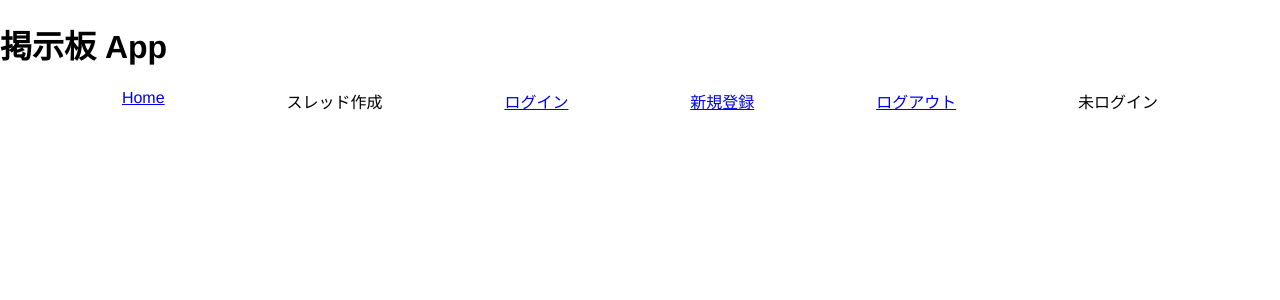
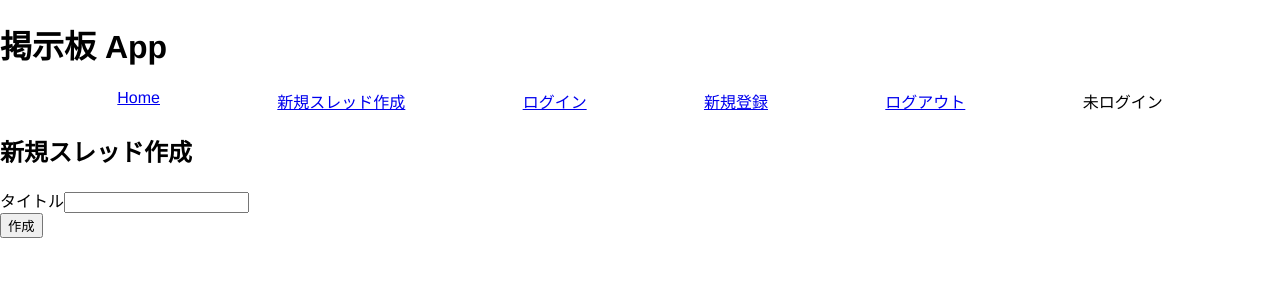
Before and after one commit to tkyytnm/keijiban-app, a React (Create React App) app in the folder client/: page /new-thread in a window 1280 px wide. Shown: the top 300 px of the page. Built offline with nearby package versions, Linux system fonts and the light colour scheme.

Commit message:
Add newThread feature

```diff
--- a/client/src/app/App.js
+++ b/client/src/app/App.js
@@ -3,6 +3,7 @@ import { Routes, Route } from "react-router-dom";
 import Header from "../common/header/Header.js";
 import Threads from "../features/threads/Threads.js";
 import Thread from "../features/thread/Thread.js";
+import NewThread from "../features/newThread/NewThread.js";
 import Login from "../features/auth/Login.js";
 import Logout from "../features/auth/Logout.js";
 import Register from "../features/auth/Register.js";
@@ -14,7 +15,8 @@ function App() {
       <section>
         <Routes>
           <Route path="/" element={<Threads />} />
-          <Route path="thread:threadId" element={<Thread />} />
+          <Route path="new-thread" element={<NewThread />} />
+          <Route path="thread/:threadId" element={<Thread />} />
           <Route path="login" element={<Login />} />
           <Route path="logout" element={<Logout />} />
           <Route path="register" element={<Register />} />
--- a/client/src/app/store.js
+++ b/client/src/app/store.js
@@ -1,12 +1,14 @@
 import { configureStore } from "@reduxjs/toolkit";
 import threads from "../features/threads/threadsSlice";
 import thread from "../features/thread/threadSlice";
-import comments from "../features/comments/commentsSlice.js";
-import auth from "../features/auth/authSlice.js";
+import newThread from "../features/newThread/newThreadSlice";
+import comments from "../features/comments/commentsSlice";
+import auth from "../features/auth/authSlice";
 
 const reducer = {
   threads,
   thread,
+  newThread,
   comments,
   auth,
 };
--- a/client/src/common/menu/Menu.js
+++ b/client/src/common/menu/Menu.js
@@ -9,7 +9,7 @@ function Menu() {
   return (
     <nav id="menu">
       <Link to="/">Home</Link>
-      <div>スレッド作成</div>
+      <Link to="new-thread">新規スレッド作成</Link>
       <Link to="login">ログイン</Link>
       <Link to="register">新規登録</Link>
       <Link to="logout">ログアウト</Link>
--- a/client/src/features/auth/Login.js
+++ b/client/src/features/auth/Login.js
@@ -7,14 +7,6 @@ function Login() {
   const [email, setEmail] = useState("");
   const [password, setPassword] = useState("");
   const user = useSelector(selectUser);
-
-  const handleChangeEmail = (e) => {
-    setEmail(e.target.value);
-  };
-
-  const handleChangePassword = (e) => {
-    setPassword(e.target.value);
-  };
 
   const handleSubmit = (e) => {
     e.preventDefault();
@@ -32,7 +24,7 @@ function Login() {
             name="email"
             id="email"
             required
-            onChange={handleChangeEmail}
+            onChange={(e) => setEmail(e.target.value)}
           />
         </div>
         <div>
@@ -42,7 +34,7 @@ function Login() {
             name="password"
             id="password"
             required
-            onChange={handleChangePassword}
+            onChange={(e) => setPassword(e.target.value)}
           />
         </div>
         <div>
--- /dev/null
+++ b/client/src/features/comment/Comment.js
@@ -0,0 +1,5 @@
+function Comment() {
+  return <h1>Comment</h1>;
+}
+
+export default Comment;
--- /dev/null
+++ b/client/src/features/newThread/NewThread.js
@@ -0,0 +1,45 @@
+import { useState } from "react";
+import { useDispatch, useSelector } from "react-redux";
+import { sendThreadData } from "./newThreadSlice";
+import { selectUser } from "../auth/authSlice";
+import { useNavigate } from "react-router-dom";
+
+function NewThread() {
+  const dispatch = useDispatch();
+
+  const user = useSelector(selectUser);
+  const [title, setTitle] = useState("");
+  const navigate = useNavigate();
+
+  const handleSubmit = async (e) => {
+    e.preventDefault();
+    const response = await dispatch(
+      sendThreadData({ title, user_id: user.id })
+    ).unwrap();
+
+    navigate(`/thread/${response.id}`);
+  };
+
+  return (
+    <>
+      <h1>新規スレッド作成</h1>
+      <form onSubmit={handleSubmit}>
+        <div>
+          <label htmlFor="title">タイトル</label>
+          <input
+            type="text"
+            name="title"
+            id="title"
+            required
+            onChange={(e) => setTitle(e.target.value)}
+          />
+        </div>
+        <div>
+          <input type="submit" value="作成" />
+        </div>
+      </form>
+    </>
+  );
+}
+
+export default NewThread;
--- /dev/null
+++ b/client/src/features/newThread/newThreadSlice.js
@@ -0,0 +1,44 @@
+import { createAsyncThunk, createSlice } from "@reduxjs/toolkit";
+
+export const sendThreadData = createAsyncThunk(
+  "newThread/sendThreadData",
+  async (data) => {
+    const response = await fetch("/api/thread", {
+      method: "POST",
+      headers: {
+        "Content-Type": "application/json",
+      },
+      body: JSON.stringify(data),
+    });
+    const body = await response.json();
+    return body;
+  }
+);
+
+const newThreadSlice = createSlice({
+  name: "newThread",
+  initialState: {
+    newThread: {},
+    isLoading: false,
+    isRejected: false,
+  },
+  reducers: {},
+  extraReducers: (builder) => {
+    builder
+      .addCase(sendThreadData.pending, (state, action) => {
+        state.isLoading = true;
+      })
+      .addCase(sendThreadData.fulfilled, (state, action) => {
+        state.isLoading = false;
+        state.newThread = action.payload;
+      })
+      .addCase(sendThreadData.rejected, (state, action) => {
+        state.isLoading = false;
+        state.isRejected = true;
+      });
+  },
+});
+
+export default newThreadSlice.reducer;
+export const selectNewThread = (state) => state.newThread.newThread;
+export const selectIsLoading = (state) => state.newThread.isLoading;
--- a/client/src/features/thread/Thread.js
+++ b/client/src/features/thread/Thread.js
@@ -2,6 +2,7 @@ import { useParams } from "react-router-dom";
 import { useEffect } from "react";
 import { useDispatch, useSelector } from "react-redux";
 import Comments from "../comments/Comments.js";
+import Comment from "../comment/Comment.js";
 import { fetchThreadById, selectThread, selectIsLoading } from "./threadSlice";
 import Skeleton from "react-loading-skeleton";
 import "react-loading-skeleton/dist/skeleton.css";
@@ -21,6 +22,7 @@ function Thread() {
     <>
       <h1>{isLoading ? <Skeleton /> : thread.title}</h1>
       <Comments threadId={threadId} />
+      <Comment />
     </>
   );
 }
--- a/client/src/features/threads/Threads.js
+++ b/client/src/features/threads/Threads.js
@@ -23,7 +23,7 @@ function Threads() {
       {threads.map((thread) => {
         return (
           <li key={thread.id}>
-            {thread.id} <Link to={"thread" + thread.id}>{thread.title}</Link>{" "}
+            {thread.id} <Link to={"thread/" + thread.id}>{thread.title}</Link>{" "}
             {thread.user_id} {thread.created_at}
           </li>
         );
```
Also changed, not shown: client/src/features/comment/commentSlice.js (added), 1 other file (tests, documents, lock files or other folders).
